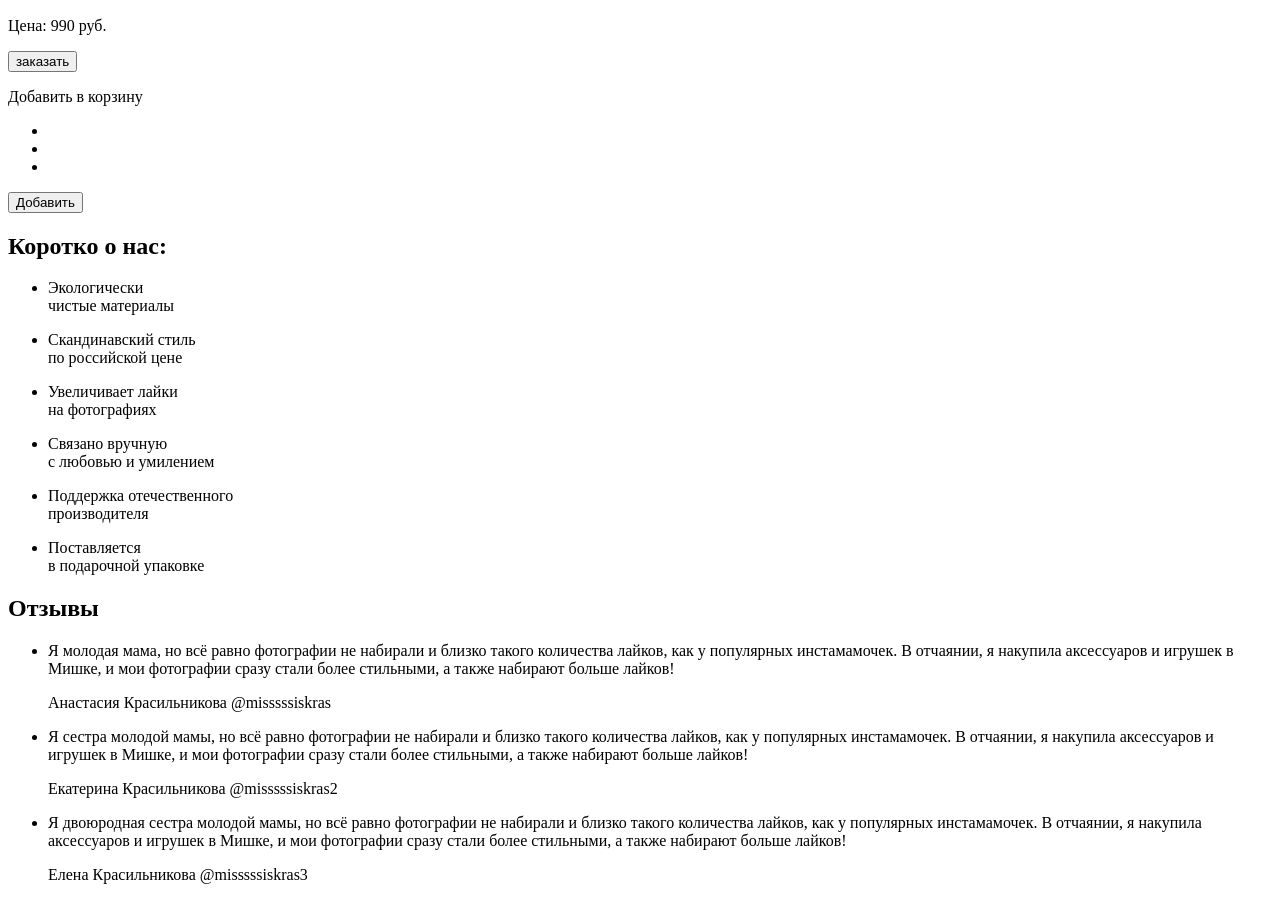
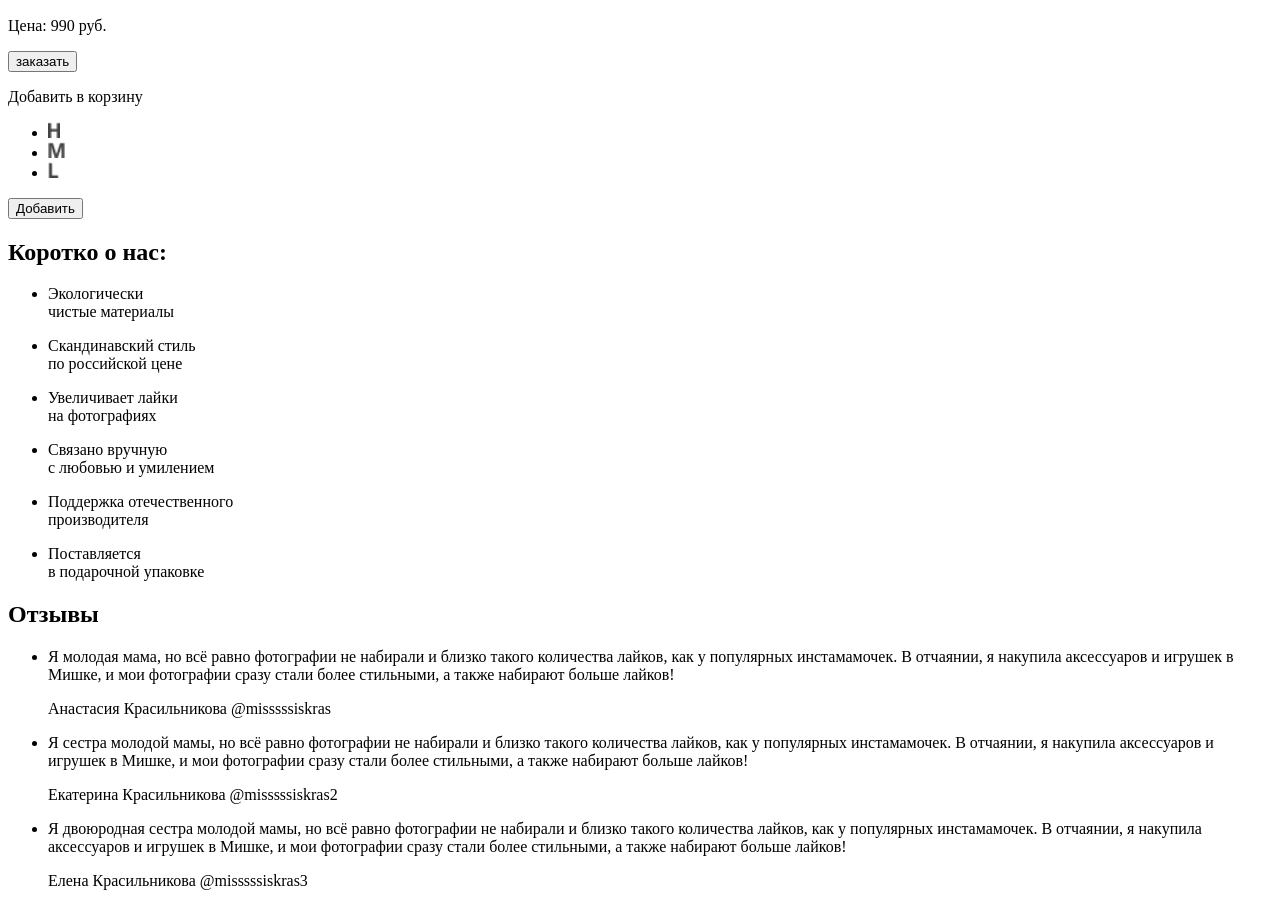
Before and after one commit to MariiaFish/1289785-mishka-23, a website: page source/index.html in a window 1280 px wide. Shown: the part 968-1865 px from the top of the page. Drawn offline with Linux system fonts and the light colour scheme.

Commit message:
Added size-images to index.html

```diff
--- a/source/index.html
+++ b/source/index.html
@@ -92,9 +92,15 @@
           <p class="title modal__title">Добавить в корзину</p>
           <p class="modal__title--to-do"></p>
           <ul class="modal__size-list">
-            <li class="modal__item--s-size"></li>
-            <li class="modal__item--m-size"></li>
-            <li class="modal__item--l-size"></li>
+            <li class="modal__item--s-size">
+              <img src="img/modal__item--s-size.png" weght="38" height="16" alt="Размер S">
+            </li>
+            <li class="modal__item--m-size">
+              <img src="img/modal__item--m-size.png" weght="44" height="16" alt="Размер M">
+            </li>
+            <li class="modal__item--l-size">
+              <img src="img/modal__item--l-size.png" weght="38" height="16" alt="Размер L">
+            </li>
           </ul>
           <button class="button modal__button">Добавить</button>
         </div>
```
